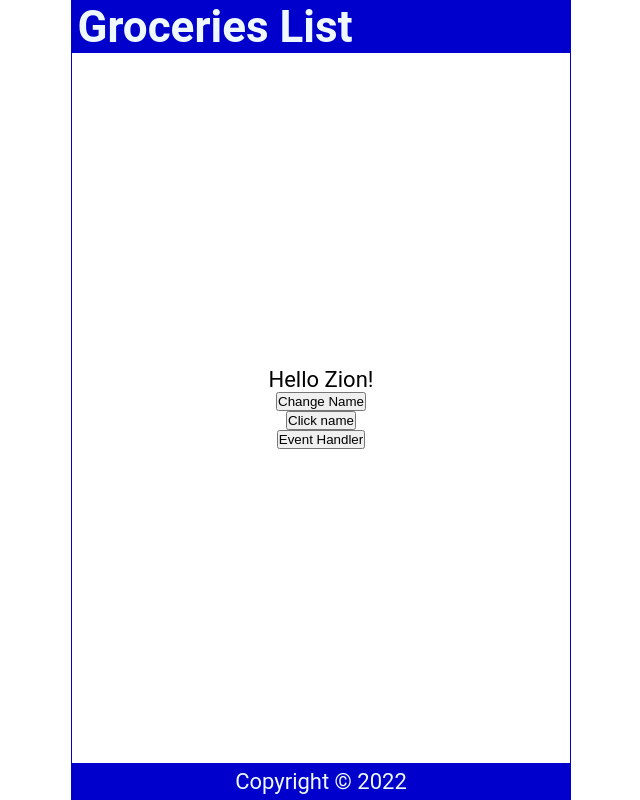
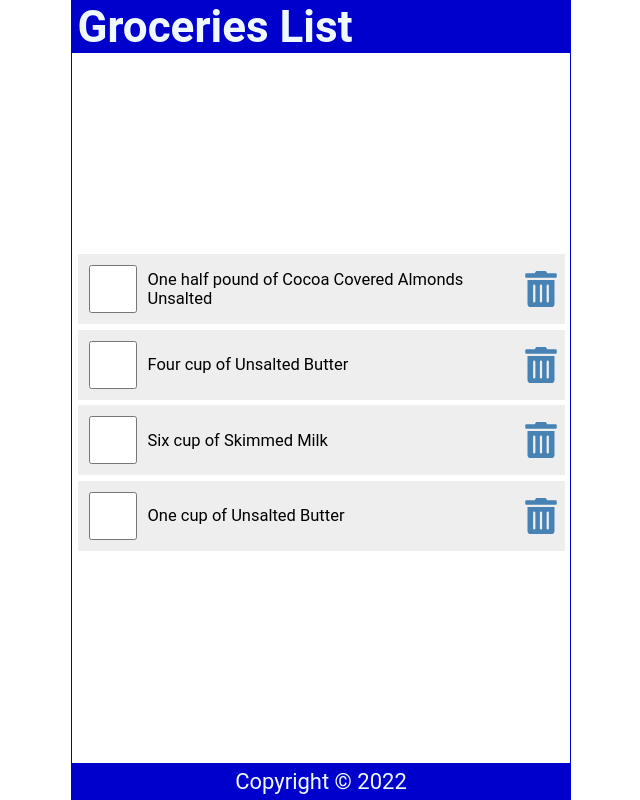
Before and after one commit to louis-agyapong/react-playground, a React (Create React App) app: page / in a window 1280 px wide. Shown: the whole page, without its empty margins (319-959 px from the left). Built offline with nearby package versions, Linux system fonts and the light colour scheme.

Commit message:
React JS Lists and Keys

```diff
--- a/package.json
+++ b/package.json
@@ -8,6 +8,7 @@
     "@testing-library/user-event": "^13.5.0",
     "react": "^18.2.0",
     "react-dom": "^18.2.0",
+    "react-icons": "^4.4.0",
     "react-scripts": "5.0.1",
     "web-vitals": "^2.1.4"
   },
--- a/src/Content.js
+++ b/src/Content.js
@@ -1,28 +1,72 @@
 import { useState } from "react";
+import { FaTrashAlt } from "react-icons/fa";
 
 const Content = () => {
-  const [name, setName] = useState("Zion");
-  const [count, setCount] = useState(0);
-  const handleNameChange = () => {
-    const names = ["Kofi", "Ama", "Yaa", "Yaw", "Kweku", "Akua", "Kwame"];
-    const int = Math.floor(Math.random() * names.length);
-    setName(names[int]);
+  const [items, setItems] = useState([
+    {
+      id: 1,
+      checked: false,
+      item: "One half pound of Cocoa Covered Almonds Unsalted",
+    },
+    {
+      id: 2,
+      checked: false,
+      item: "Four cup of Unsalted Butter",
+    },
+    {
+      id: 3,
+      checked: false,
+      item: "Six cup of Skimmed Milk",
+    },
+    {
+      id: 4,
+      checked: false,
+      item: "One cup of Unsalted Butter",
+    },
+  ]);
+
+  const handleCheck = (id) => {
+    const listItems = items.map((item) =>
+      item.id === id ? { ...item, checked: !item.checked } : item
+    );
+    setItems(listItems);
+    localStorage.setItem("shoppingList", JSON.stringify(listItems));
   };
 
-  const handleClick = () => {
-    setCount(count + 1);
-    setCount(count + 1);
-    console.log(count);
+  const handleDelete = (id) => {
+    const listItems = items.filter((item) => item.id !== id);
+    setItems(listItems);
+    localStorage.setItem("shoppingList", JSON.stringify(listItems));
   };
-  const handleClick2 = (name) => {
-    console.log(count);
-  };
+
   return (
     <main>
-      <p onDoubleClick={handleClick}>Hello {name}!</p>
-      <button onClick={handleNameChange}>Change Name</button>
-      <button onClick={handleClick}>Click name</button>
-      <button onClick={handleClick2}>Event Handler</button>
+      {items.length ? (
+        <ul>
+          {items.map((item) => (
+            <li className="item" key={item.id}>
+              <input
+                type="checkbox"
+                onChange={() => handleCheck(item.id)}
+                checked={item.checked}
+              />
+              <label
+                onDoubleClick={() => handleCheck(item.id)}
+                style={item.checked ? { textDecoration: "line-through" } : null}
+              >
+                {item.item}
+              </label>
+              <FaTrashAlt
+                onClick={() => handleDelete(item.id)}
+                role="button"
+                tabIndex="0"
+              />
+            </li>
+          ))}
+        </ul>
+      ) : (
+        <p style={{ marginTop: "2rem" }}>Your list is empty.</p>
+      )}
     </main>
   );
 };
--- a/src/index.css
+++ b/src/index.css
@@ -57,3 +57,62 @@
   display: grid;
   place-content: center;
 }
+
+ul {
+  width: 100%;
+  list-style: none;
+  padding: 0 0.25rem 0.25rem;
+}
+
+ul li::before {
+  content: "\200B";
+}
+
+.item {
+  display: flex;
+  justify-content: flex-start;
+  align-items: center;
+  padding: 0.5rem 0 0.5rem 0.5rem;
+  margin: 0.25rem 0;
+  background-color: #eee;
+}
+
+.item:first-child {
+  margin: 0;
+}
+
+.item input[type="checkbox"] {
+  text-align: center;
+  width: 2.5rem;
+  width: 48px;
+  min-width: 48px;
+  height: 2.5rem;
+  height: 48px;
+  min-height: 48px;
+  cursor: pointer;
+  margin-right: 0.5rem;
+}
+
+.item input[type="checkbox"]:focus + label {
+  text-decoration: underline;
+}
+
+.item > label {
+  font-size: 0.75rem;
+  flex-grow: 1;
+}
+
+.item svg {
+  width: 48px;
+  min-width: 48px;
+  height: 36px;
+  font-size: 1rem;
+  color: steelblue;
+  cursor: pointer;
+}
+
+.item svg:focus,
+.item svg:hover {
+  color: red;
+  outline: none;
+}
```
Also changed, not shown: 1 other file (tests, documents, lock files or other folders).
